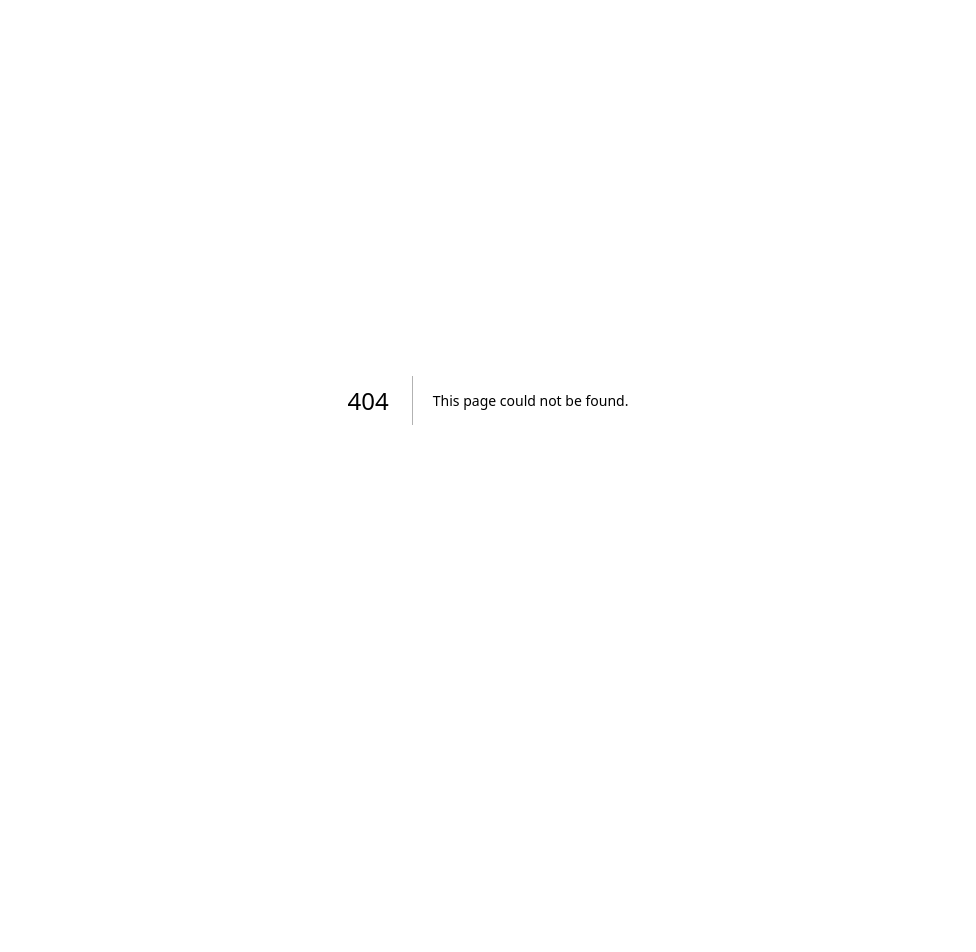
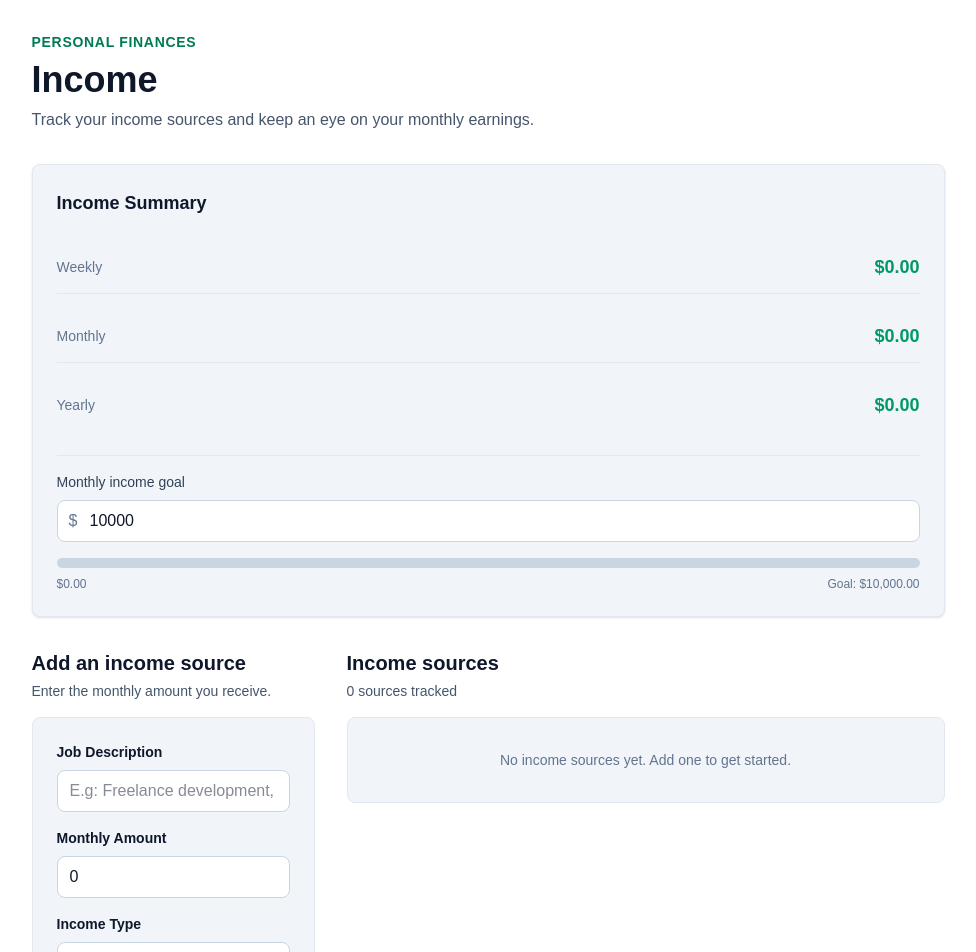
Before and after one commit to kminchakpu/wdd430_habit_tracker, a Next.js app: page /income in a window 1280 px wide. Before the commit this address had no page. Shown: the top 952 px of the page, without its empty margins (152-1128 px from the left). Before the commit the page ends 800 px from the top, so only its background shows below. Built offline with nearby package versions, Linux system fonts and the light colour scheme.

Commit message:
fix on IncomeCard, Added UI components and Income page

```diff
--- /dev/null
+++ b/app/(dashboard)/income/page.tsx
@@ -0,0 +1,128 @@
+"use client";
+
+import { useState } from "react";
+import IncomeCard from "@/components/finance/IncomeCard";
+import IncomeForm from "@/components/finance/IncomeForm";
+import IncomeList from "@/components/finance/IncomeList";
+
+interface Income {
+  id: string;
+  description: string;
+  amount: number;
+  type: "fixed" | "variable";
+  startDate?: string;
+}
+
+type IncomeFormData = Omit<Income, "id"> & { id?: string };
+
+export default function IncomePage() {
+  const [incomes, setIncomes] = useState<Income[]>([]);
+  const [editingIncome, setEditingIncome] = useState<Income | undefined>();
+  const [formVersion, setFormVersion] = useState(0);
+
+  const monthlyIncome = incomes.reduce(
+    (total, income) => total + income.amount,
+    0,
+  );
+
+  const handleSubmit = async (data: IncomeFormData) => {
+    if (!Number.isFinite(data.amount) || data.amount <= 0) return;
+
+    if (editingIncome) {
+      setIncomes((current) =>
+        current.map((income) =>
+          income.id === editingIncome.id
+            ? { ...data, id: editingIncome.id }
+            : income,
+        ),
+      );
+      setEditingIncome(undefined);
+    } else {
+      setIncomes((current) => [
+        ...current,
+        { ...data, id: crypto.randomUUID() },
+      ]);
+    }
+
+    setFormVersion((version) => version + 1);
+  };
+
+  const handleDelete = async (id: string) => {
+    setIncomes((current) => current.filter((income) => income.id !== id));
+    if (editingIncome?.id === id) setEditingIncome(undefined);
+  };
+
+  return (
+    <main className="mx-auto max-w-7xl px-4 py-8 sm:px-6 lg:px-8">
+      <header className="mb-8">
+        <p className="mb-2 text-sm font-semibold uppercase tracking-wider text-emerald-700">
+          Personal finances
+        </p>
+        <h1 className="text-3xl font-bold text-slate-900 sm:text-4xl">
+          Income
+        </h1>
+        <p className="mt-2 text-slate-600">
+          Track your income sources and keep an eye on your monthly earnings.
+        </p>
+      </header>
+
+      <section aria-label="Income summary" className="mb-8">
+        <IncomeCard
+          weeklyIncome={(monthlyIncome * 12) / 52}
+          monthlyIncome={monthlyIncome}
+          yearlyIncome={monthlyIncome * 12}
+        />
+      </section>
+
+      <div className="grid items-start gap-8 lg:grid-cols-3">
+        <section
+          className="lg:col-span-1"
+          aria-labelledby="income-form-heading"
+        >
+          <div className="mb-4">
+            <h2
+              id="income-form-heading"
+              className="text-xl font-semibold text-slate-900"
+            >
+              {editingIncome ? "Edit income source" : "Add an income source"}
+            </h2>
+            <p className="mt-1 text-sm text-slate-600">
+              Enter the monthly amount you receive.
+            </p>
+          </div>
+          <IncomeForm
+            key={`${editingIncome?.id ?? "new"}-${formVersion}`}
+            income={editingIncome}
+            onSubmit={handleSubmit}
+            onCancel={() => setEditingIncome(undefined)}
+          />
+        </section>
+
+        <section
+          className="lg:col-span-2"
+          aria-labelledby="income-list-heading"
+        >
+          <div className="mb-4 flex items-end justify-between gap-4">
+            <div>
+              <h2
+                id="income-list-heading"
+                className="text-xl font-semibold text-slate-900"
+              >
+                Income sources
+              </h2>
+              <p className="mt-1 text-sm text-slate-600">
+                {incomes.length} {incomes.length === 1 ? "source" : "sources"}{" "}
+                tracked
+              </p>
+            </div>
+          </div>
+          <IncomeList
+            incomes={incomes}
+            onEdit={setEditingIncome}
+            onDelete={handleDelete}
+          />
+        </section>
+      </div>
+    </main>
+  );
+}
--- a/components/finance/IncomeCard.tsx
+++ b/components/finance/IncomeCard.tsx
@@ -1,4 +1,6 @@
 "use client";
+
+import { useState } from "react";
 
 interface IncomeCardProps {
   weeklyIncome: number;
@@ -13,51 +15,89 @@ export default function IncomeCard({
   yearlyIncome,
   currency = "$",
 }: IncomeCardProps) {
+  const [monthlyTarget, setMonthlyTarget] = useState(10000);
+
   const formatCurrency = (value: number): string => {
-    return `${currency}${value.toLocaleString("en-US", { minimumFractionDigits: 2, maximumFractionDigits: 2 })}`;
+    return `${currency}${value.toLocaleString("en-US", {
+      minimumFractionDigits: 2,
+      maximumFractionDigits: 2,
+    })}`;
   };
 
+  const progress = Math.min((monthlyIncome / monthlyTarget) * 100, 100);
+
   return (
-    <div className="bg-slate-100 border border-slate-200 rounded-lg p-6 shadow-sm">
-      <h3 className="text-slate-900 font-semibold text-lg mb-6">
+    <div className="rounded-lg border border-slate-200 bg-slate-100 p-6 shadow-sm">
+      <h3 className="mb-6 text-lg font-semibold text-slate-900">
         Income Summary
       </h3>
 
       <div className="space-y-4">
-        <div className="flex justify-between items-center py-3 border-b border-slate-200">
-          <span className="text-slate-500 text-sm font-medium">Weekly</span>
-          <span className="text-emerald-600 font-semibold text-lg">
+        <div className="flex items-center justify-between border-b border-slate-200 py-3">
+          <span className="text-sm font-medium text-slate-500">Weekly</span>
+          <span className="text-lg font-semibold text-emerald-600">
             {formatCurrency(weeklyIncome)}
           </span>
         </div>
 
-        <div className="flex justify-between items-center py-3 border-b border-slate-200">
-          <span className="text-slate-500 text-sm font-medium">Monthly</span>
-          <span className="text-emerald-600 font-semibold text-lg">
+        <div className="flex items-center justify-between border-b border-slate-200 py-3">
+          <span className="text-sm font-medium text-slate-500">Monthly</span>
+          <span className="text-lg font-semibold text-emerald-600">
             {formatCurrency(monthlyIncome)}
           </span>
         </div>
 
-        <div className="flex justify-between items-center py-3">
-          <span className="text-slate-500 text-sm font-medium">Yearly</span>
-          <span className="text-emerald-600 font-semibold text-lg">
+        <div className="flex items-center justify-between py-3">
+          <span className="text-sm font-medium text-slate-500">Yearly</span>
+          <span className="text-lg font-semibold text-emerald-600">
             {formatCurrency(yearlyIncome)}
           </span>
         </div>
       </div>
 
-      <div className="mt-6 pt-4 border-t border-slate-200">
-        <div className="w-full bg-slate-300 rounded-full h-2.5">
-          <div
-            className="bg-emerald-600 h-2.5 rounded-full transition-all duration-300"
-            style={{
-              width: `${Math.min((monthlyIncome / 10000) * 100, 100)}%`,
-            }}
+      <div className="mt-6 border-t border-slate-200 pt-4">
+        <label
+          htmlFor="monthly-target"
+          className="mb-2 block text-sm font-medium text-slate-700"
+        >
+          Monthly income goal
+        </label>
+
+        <div className="relative">
+          <span className="absolute left-3 top-1/2 -translate-y-1/2 text-slate-500">
+            {currency}
+          </span>
+
+          <input
+            id="monthly-target"
+            type="number"
+            min="0"
+            value={monthlyTarget}
+            onChange={(event) => setMonthlyTarget(Number(event.target.value))}
+            className="w-full rounded-lg border border-slate-300 bg-white py-2 pl-8 pr-3 text-slate-900 outline-none transition-colors focus:border-emerald-500 focus:ring-2 focus:ring-emerald-500/20"
           />
         </div>
-        <p className="text-slate-500 text-xs mt-2">
-          Income progress based on $10,000 monthly target
-        </p>
+
+        <div className="mt-4">
+          <div className="h-2.5 w-full rounded-full bg-slate-300">
+            <div
+              className="h-2.5 rounded-full bg-emerald-600 transition-all duration-300"
+              style={{
+                width: `${Number.isFinite(progress) ? progress : 0}%`,
+              }}
+            />
+          </div>
+
+          <div className="mt-2 flex justify-between text-xs">
+            <span className="text-slate-500">
+              {formatCurrency(monthlyIncome)}
+            </span>
+
+            <span className="text-slate-500">
+              Goal: {formatCurrency(monthlyTarget)}
+            </span>
+          </div>
+        </div>
       </div>
     </div>
   );
--- /dev/null
+++ b/components/ui/Button.tsx
@@ -0,0 +1,20 @@
+import type { ButtonHTMLAttributes } from "react";
+
+type ButtonProps = ButtonHTMLAttributes<HTMLButtonElement>;
+
+export default function Button({
+	children,
+	className = "",
+	type = "button",
+	...props
+}: ButtonProps) {
+	return (
+		<button
+			{...props}
+			type={type}
+			className={`inline-flex items-center justify-center ${className}`}
+		>
+			{children}
+		</button>
+	);
+}
--- /dev/null
+++ b/components/ui/Input.tsx
@@ -0,0 +1,23 @@
+import type { InputHTMLAttributes } from "react";
+
+interface InputProps extends InputHTMLAttributes<HTMLInputElement> {
+	error?: string;
+}
+
+export default function Input({
+	className = "",
+	error,
+	...props
+}: InputProps) {
+	return (
+		<input
+			{...props}
+			aria-invalid={error ? true : props["aria-invalid"]}
+			className={`w-full rounded-lg bg-white px-3 py-2 text-slate-900 outline-none transition-colors ${
+				error
+					? "border border-rose-500 focus:border-rose-600"
+					: "border border-slate-300 focus:border-emerald-600"
+			} ${className}`}
+		/>
+	);
+}
--- /dev/null
+++ b/components/ui/Select.tsx
@@ -0,0 +1,18 @@
+import type { SelectHTMLAttributes } from "react";
+
+type SelectProps = SelectHTMLAttributes<HTMLSelectElement>;
+
+export default function Select({
+	children,
+	className = "",
+	...props
+}: SelectProps) {
+	return (
+		<select
+			{...props}
+			className={`w-full rounded-lg bg-white px-3 py-2 text-slate-900 outline-none transition-colors ${className}`}
+		>
+			{children}
+		</select>
+	);
+}
```
